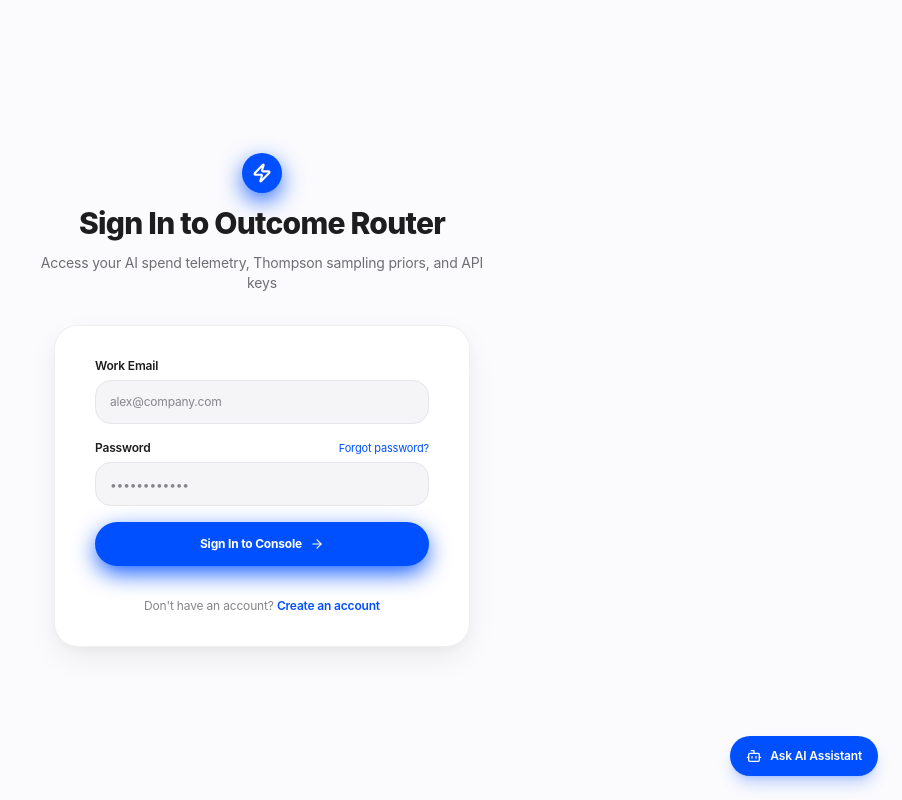
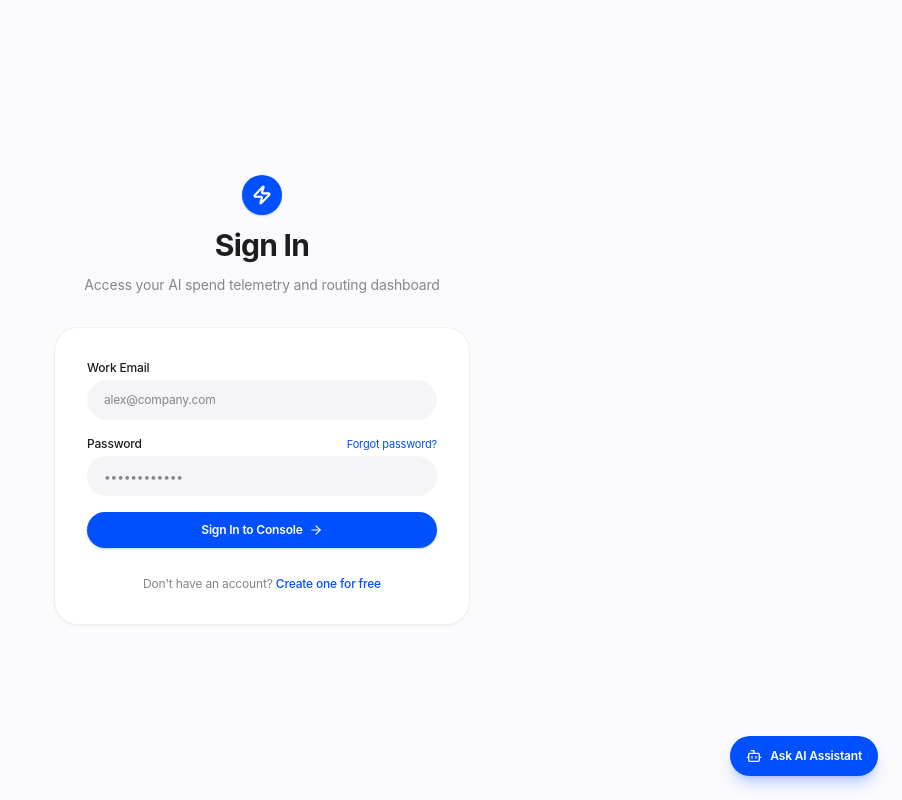
Before and after one commit to arvindvadivelu/Outcome-Indexed-AI-Spend-Router, a Next.js app: page /auth/signin in a window 1280 px wide. Shown: the whole page, without its empty margins (378-1280 px from the left). Built offline with nearby package versions, Linux system fonts and the light colour scheme.

Commit message:
Auto-update blog content

```diff
--- a/src/app/auth/signin/page.tsx
+++ b/src/app/auth/signin/page.tsx
@@ -19,36 +19,36 @@ export default function SignInPage() {
     <div className="min-h-screen bg-[#FBFBFD] flex flex-col justify-center py-12 sm:px-6 lg:px-8 selection:bg-[#0050FF] selection:text-white">
       <div className="sm:mx-auto sm:w-full sm:max-w-md text-center space-y-3">
         <Link href="/" className="inline-flex items-center gap-2">
-          <div className="flex h-10 w-10 items-center justify-center rounded-2xl bg-[#0050FF] shadow-apple-blue">
+          <div className="flex h-10 w-10 items-center justify-center rounded-2xl bg-[#0050FF] shadow-sm shadow-[#0050FF]/25">
             <Zap className="h-5 w-5 text-white stroke-[2.5]" />
           </div>
         </Link>
-        <h2 className="text-2xl sm:text-3xl font-extrabold text-[#1D1D1F] tracking-tight">
-          Sign In to Outcome Router
+        <h2 className="text-2xl sm:text-3xl font-bold text-[#1D1D1F] tracking-tight">
+          Sign In
         </h2>
-        <p className="text-xs sm:text-sm text-[#6E6E73]">
-          Access your AI spend telemetry, Thompson sampling priors, and API keys
+        <p className="text-xs sm:text-sm text-[#86868B]">
+          Access your AI spend telemetry and routing dashboard
         </p>
       </div>
 
       <div className="mt-8 sm:mx-auto sm:w-full sm:max-w-md px-4">
-        <div className="bg-white py-8 px-6 sm:px-10 rounded-3xl border border-black/[0.06] shadow-apple-lg space-y-6">
+        <div className="bg-white py-8 px-6 sm:px-8 rounded-3xl border border-black/[0.06] shadow-sm space-y-5">
           <form onSubmit={handleSubmit} className="space-y-4">
             <div>
-              <label className="text-xs font-semibold text-[#1D1D1F] block mb-1.5">Work Email</label>
+              <label className="text-xs font-medium text-[#1D1D1F] block mb-1">Work Email</label>
               <input
                 required
                 type="email"
                 placeholder="alex@company.com"
                 value={email}
                 onChange={(e) => setEmail(e.target.value)}
-                className="w-full h-11 rounded-xl bg-[#F5F5F7] border border-[#E5E5EA] px-3.5 text-xs text-[#1D1D1F] placeholder:text-[#86868B] focus:outline-none focus:border-[#0050FF] focus:bg-white transition-all"
+                className="w-full h-10 rounded-full bg-[#F5F5F7] border border-transparent px-4 text-xs text-[#1D1D1F] placeholder:text-[#86868B] focus:outline-none focus:bg-white focus:ring-1 focus:ring-[#0050FF]/30 transition-all"
               />
             </div>
 
             <div>
-              <div className="flex items-center justify-between mb-1.5">
-                <label className="text-xs font-semibold text-[#1D1D1F]">Password</label>
+              <div className="flex items-center justify-between mb-1">
+                <label className="text-xs font-medium text-[#1D1D1F]">Password</label>
                 <Link
                   href="/auth/forgot-password"
                   className="text-[11px] text-[#0050FF] hover:underline"
@@ -62,13 +62,13 @@ export default function SignInPage() {
                 placeholder="••••••••••••"
                 value={password}
                 onChange={(e) => setPassword(e.target.value)}
-                className="w-full h-11 rounded-xl bg-[#F5F5F7] border border-[#E5E5EA] px-3.5 text-xs text-[#1D1D1F] placeholder:text-[#86868B] focus:outline-none focus:border-[#0050FF] focus:bg-white transition-all"
+                className="w-full h-10 rounded-full bg-[#F5F5F7] border border-transparent px-4 text-xs text-[#1D1D1F] placeholder:text-[#86868B] focus:outline-none focus:bg-white focus:ring-1 focus:ring-[#0050FF]/30 transition-all"
               />
             </div>
 
             <button
               type="submit"
-              className="w-full py-3.5 rounded-full bg-[#0050FF] text-white font-bold text-xs hover:bg-[#0040CC] transition-all shadow-apple-blue flex items-center justify-center gap-2"
+              className="w-full py-2.5 rounded-full bg-[#0050FF] text-white font-semibold text-xs hover:bg-[#0043D6] transition-all shadow-sm shadow-[#0050FF]/25 flex items-center justify-center gap-1.5"
             >
               <span>Sign In to Console</span>
               <ArrowRight className="h-3.5 w-3.5" />
@@ -77,8 +77,8 @@ export default function SignInPage() {
 
           <div className="pt-2 text-center text-xs text-[#86868B]">
             Don't have an account?{" "}
-            <Link href="/auth/signup" className="text-[#0050FF] font-semibold hover:underline">
-              Create an account
+            <Link href="/auth/signup" className="text-[#0050FF] font-medium hover:underline">
+              Create one for free
             </Link>
           </div>
         </div>
```
